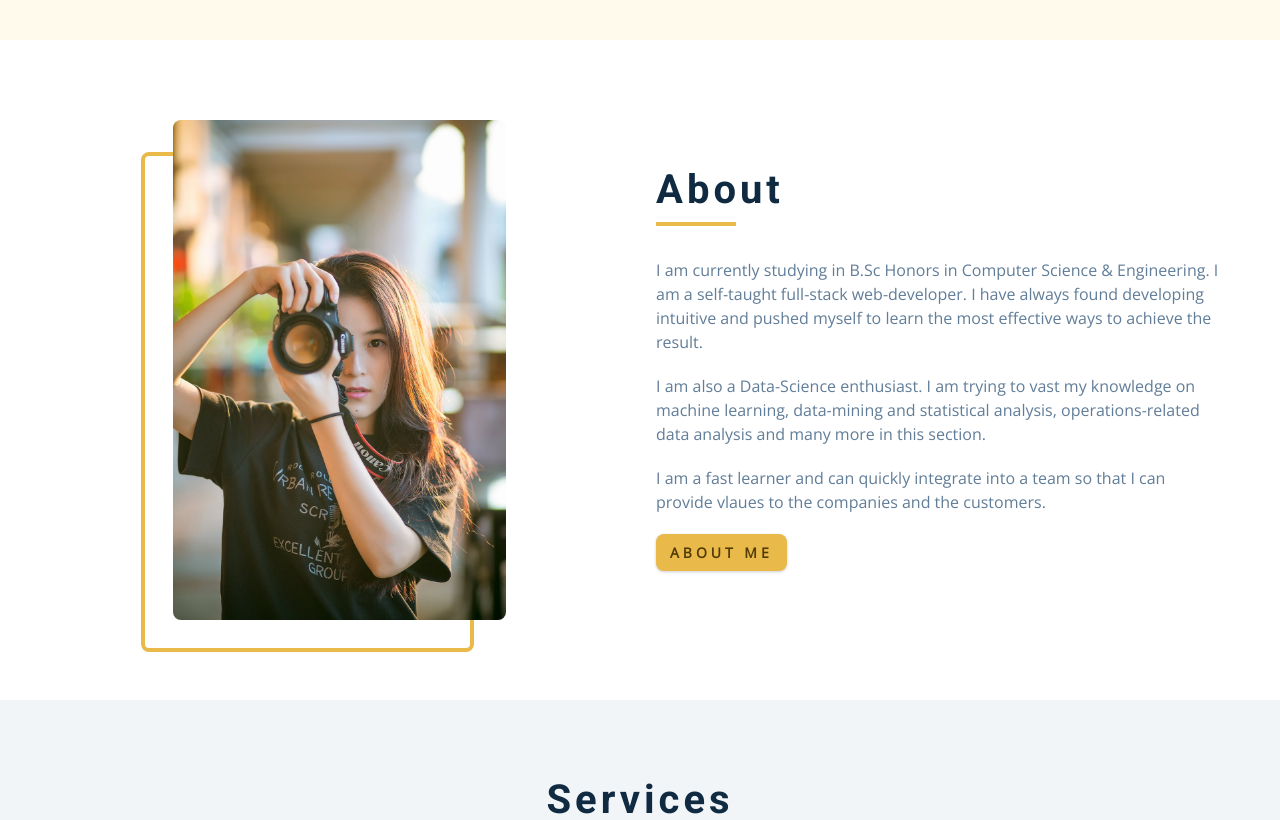
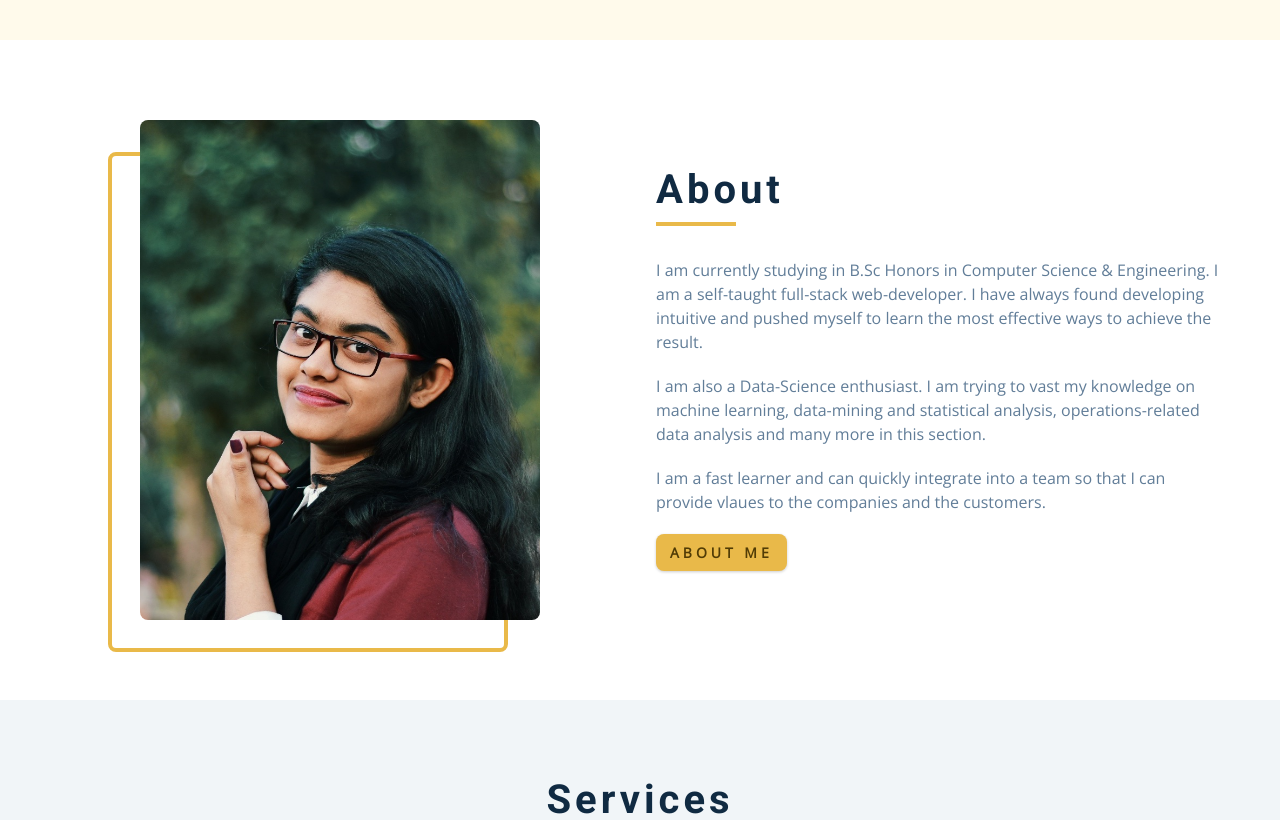
Before and after one commit to umma-salma/resume-site, a plain HTML site: page index.html in a window 1280 px wide. Shown: the part 760-1580 px from the top of the page. Drawn offline with nearby package versions, Linux system fonts and the light colour scheme.

Commit message:
First commit

```diff
--- a/index.html
+++ b/index.html
@@ -145,11 +145,7 @@
       <div class="section-center about-center">
         <!-- about img -->
         <article class="about-img">
-          <img
-            src="./images/about-img.jpeg"
-            class="hero-photo"
-            alt="about img"
-          />
+          <img src="./images/newone.jpg" class="hero-photo" alt="about img" />
         </article>
         <!-- about info -->
         <article class="about-info">
```
Also changed, not shown: images/about-img.jpeg (deleted), images/newone.jpg (added).
